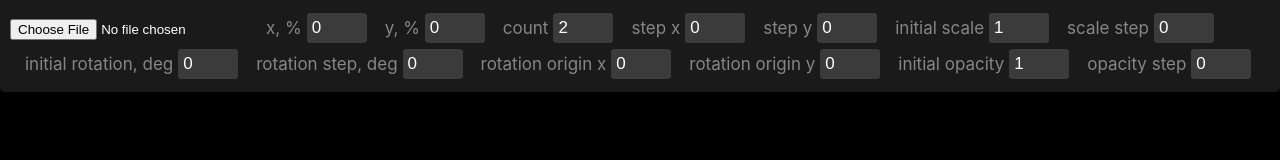
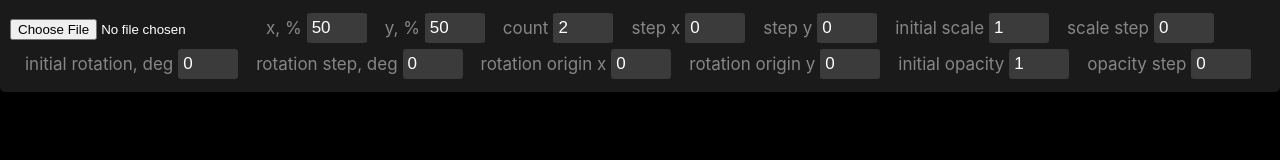
Before and after one commit to HellSquirrel/generative-svg, a React (Create React App) app: page / in a window 1280 px wide. Shown: the top 160 px of the page. Built offline with nearby package versions, Linux system fonts and the light colour scheme.

Commit message:
Move transform origin to center

```diff
--- a/src/App.js
+++ b/src/App.js
@@ -3,8 +3,8 @@ import "./App.css";
 
 const countId = "count";
 const controlsMeta = [
-  { label: "x, %", initialValue: 0, id: "x" },
-  { label: "y, %", initialValue: 0, id: "y" },
+  { label: "x, %", initialValue: 50, id: "x" },
+  { label: "y, %", initialValue: 50, id: "y" },
   { label: "count", initialValue: 2, id: countId },
   { label: "step x", initialValue: 0, id: "dx" },
   { label: "step y", initialValue: 0, id: "dy" },
@@ -34,7 +34,8 @@ function getStylesFromControls(controlsMeta, controls, i) {
     top: `${y + i * dy}%`,
     left: `${x + i * dx}%`,
     transition: `all 200ms`,
-    transform: `scale(${sc + i * dSc}) rotate(${rot + i * dRot}deg)`,
+    transform: `translate(-50%, -50%) scale(${sc + i * dSc}) rotate(${rot +
+      i * dRot}deg)`,
     opacity: o - i * dO,
     pointerEvents: "none"
   };
```
